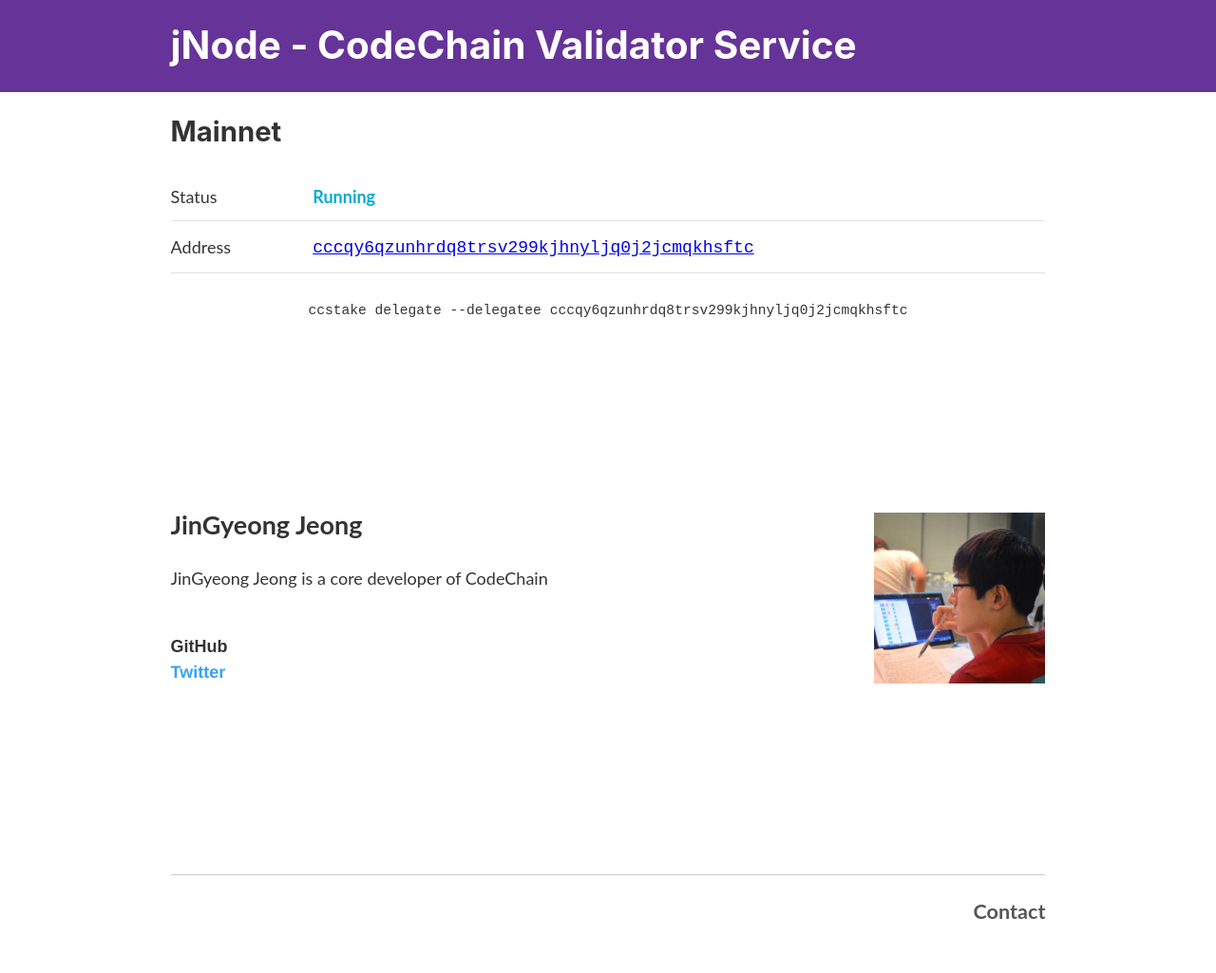
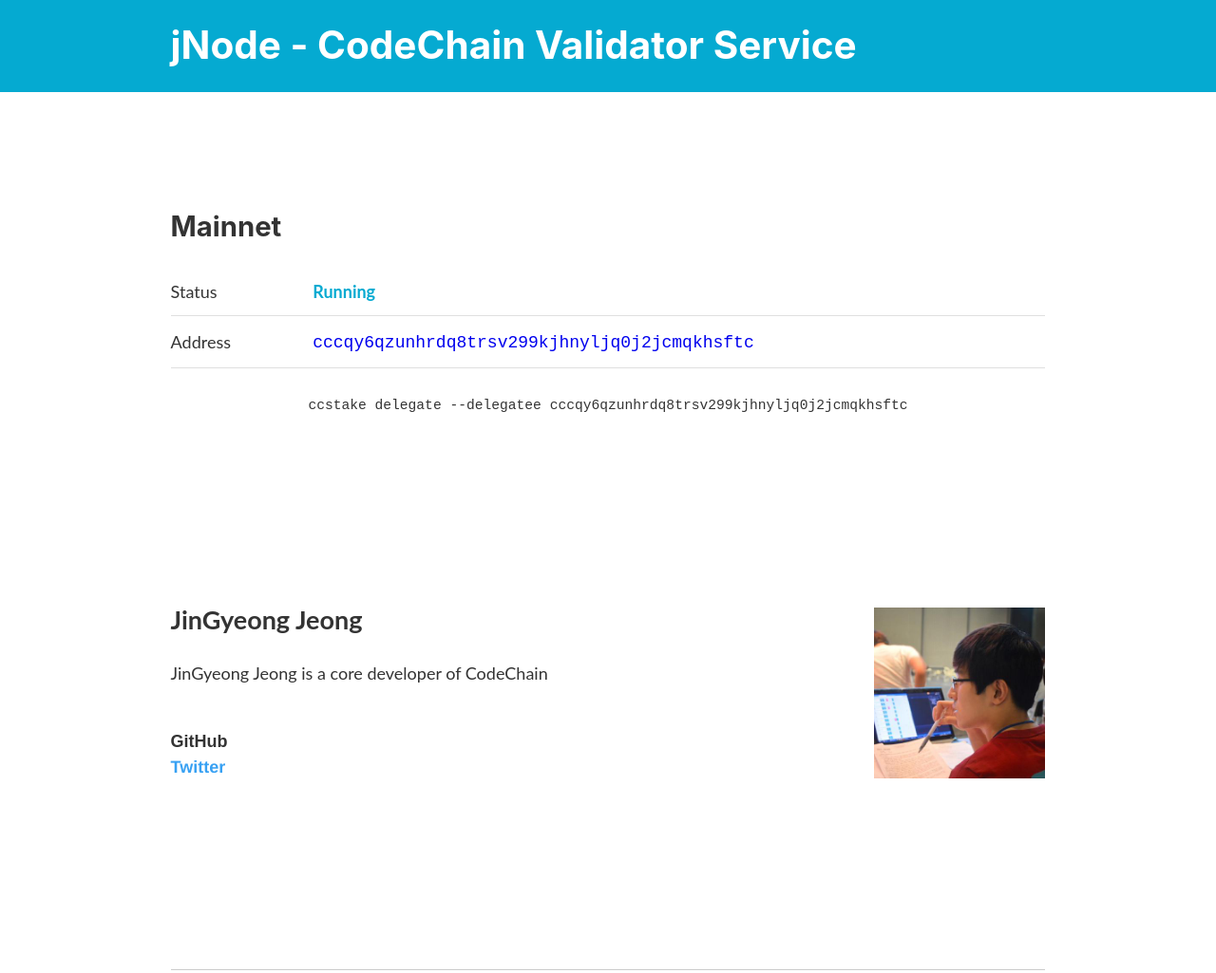
Before and after one commit to joojis/codechain-validator-page, a Gatsby site: page / in a window 1280 px wide. Shown: the top 1025 px of the page at 95% size. Before the commit the page ends 1000 px from the top, so only its background shows below. Built offline with nearby package versions, Linux system fonts and the light colour scheme; Gatsby itself is replaced by a stand-in of ours.

Commit message:
Improve the overall look and feel

```diff
--- a/src/components/header.js
+++ b/src/components/header.js
@@ -5,7 +5,7 @@
 const Header = ({ siteTitle }) => (
   <header
     style={{
-      background: `rebeccapurple`,
+      background: `#05aad1`,
       marginBottom: `1.45rem`,
     }}
   >
--- a/src/components/platform-address.js
+++ b/src/components/platform-address.js
@@ -5,10 +5,20 @@
   font-family: monospace;
 `
 
+const AddressLink = styled.a`
+  &:hover {
+    text-decoration: underline;
+  }
+  &:visited {
+    color: unset;
+  }
+  text-decoration: none;
+`
+
 const PlatformAddress = ({ address }) => (
-  <a href={`https://explorer.codechain.io/addr-platform/${address}`}>
+  <AddressLink href={`https://explorer.codechain.io/addr-platform/${address}`}>
     <Monospace>{address}</Monospace>
-  </a>
+  </AddressLink>
 )
 
 export default PlatformAddress
--- a/src/pages/index.js
+++ b/src/pages/index.js
@@ -8,6 +8,7 @@
 const IndexPage = () => (
   <Layout>
     <SEO title="jNode the CodeChain validator service" />
+    <div style={{ height: 100 }}></div>
     <Validator />
     <div style={{ height: 200 }}></div>
     <Profile />
```
